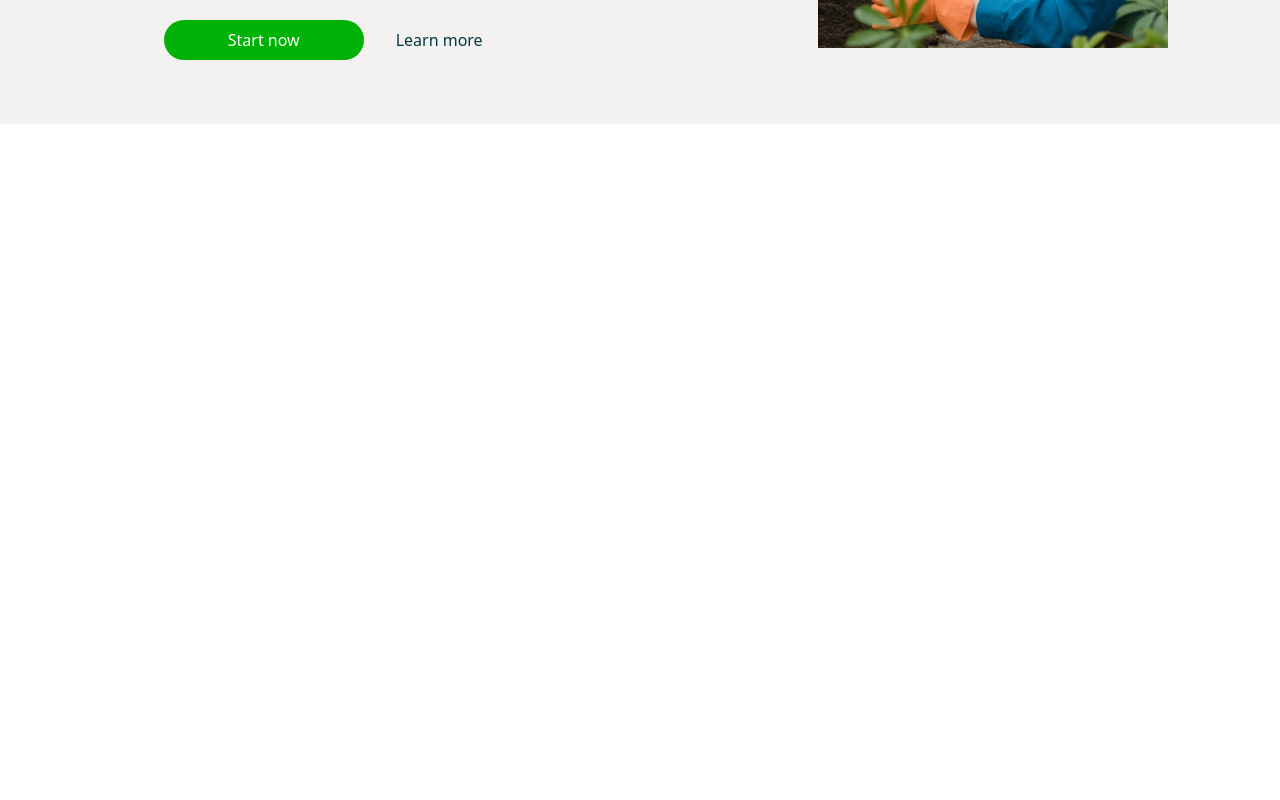
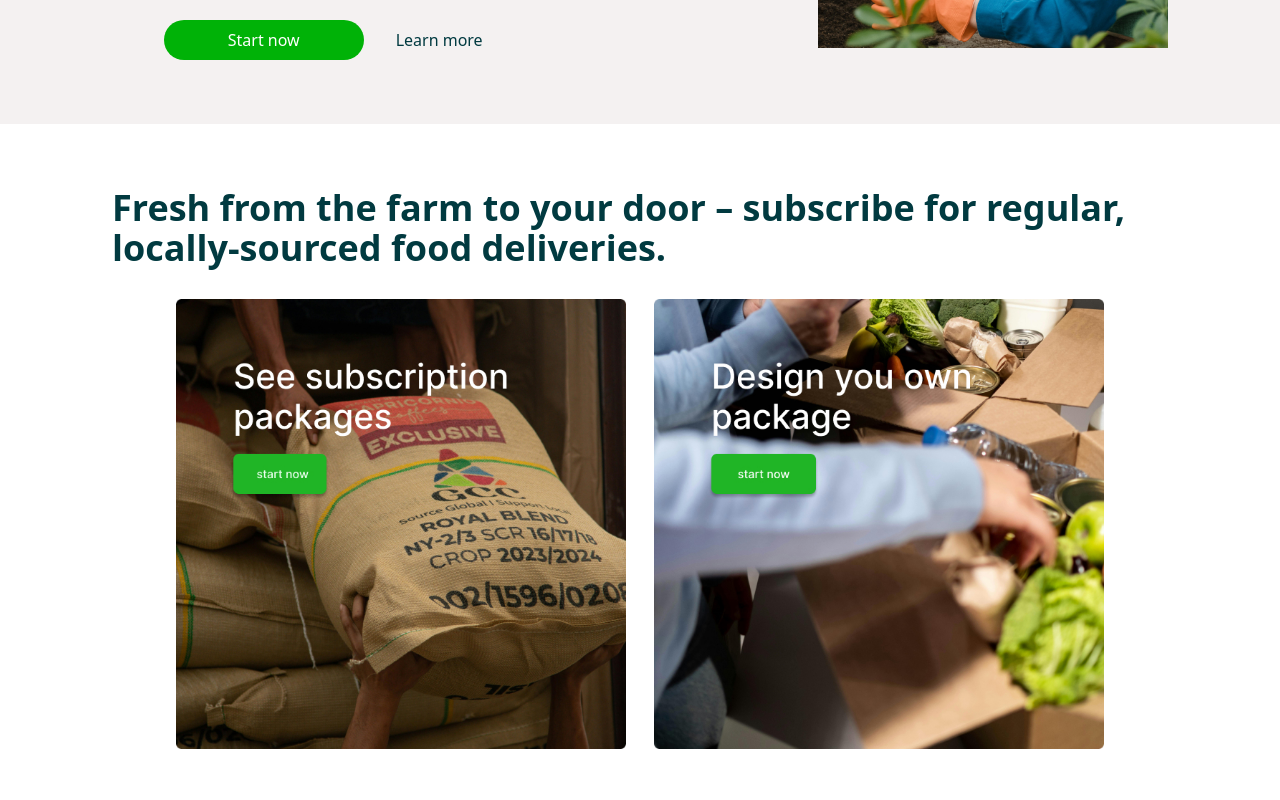
Before and after one commit to RakibulBh/harvest-hub, a Next.js app: page / in a window 1280 px wide. Shown: the part 2460-3260 px from the top of the page. Built offline with nearby package versions, Linux system fonts and the light colour scheme.

Commit message:
add subscription section

```diff
--- a/app/page.tsx
+++ b/app/page.tsx
@@ -123,7 +123,32 @@ export default function Home() {
           className=""
         />
       </section>
-      <section className="h-screen"></section>
+      <section className="h-screen w-full bg-white py-16 px-28">
+        <p className="text-4xl text-[#013A40] font-semibold">
+          Fresh from the farm to your door – subscribe for regular,
+          locally-sourced food deliveries.
+        </p>
+        <div className="h-96 flex flex-row items-center justify-between mt-16 px-16">
+          <div className="relative">
+            <Image
+              src="/home/potatoes.jpg"
+              alt="potatoes"
+              width={450}
+              height={450}
+              style={{ objectFit: "contain" }}
+            />
+          </div>
+          <div className="relative">
+            <Image
+              src="/home/packaging.jpg"
+              alt="packaging"
+              width={450}
+              height={450}
+              style={{ objectFit: "contain" }}
+            />
+          </div>
+        </div>
+      </section>
       <Footer />
     </main>
   );
```
Also changed, not shown: public/home/packaging.jpg (added), public/home/potatoes.jpg (added).
